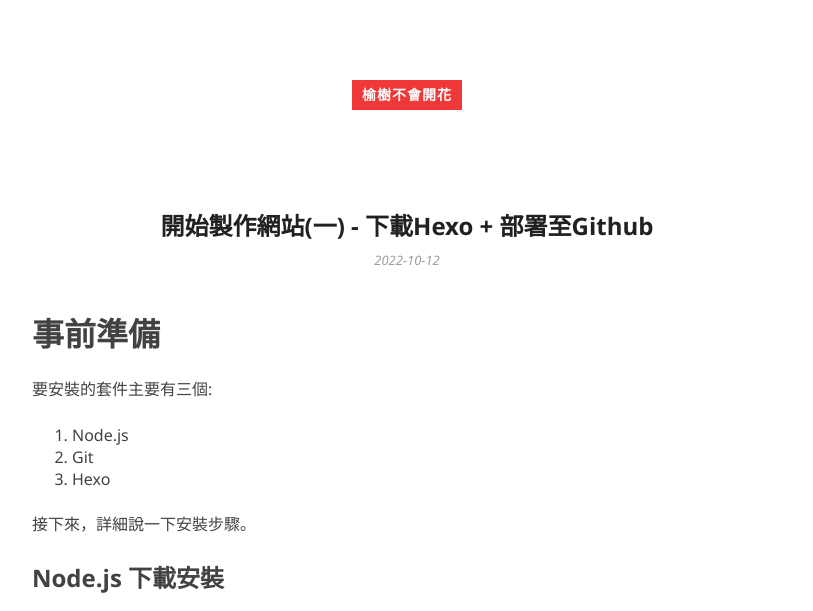
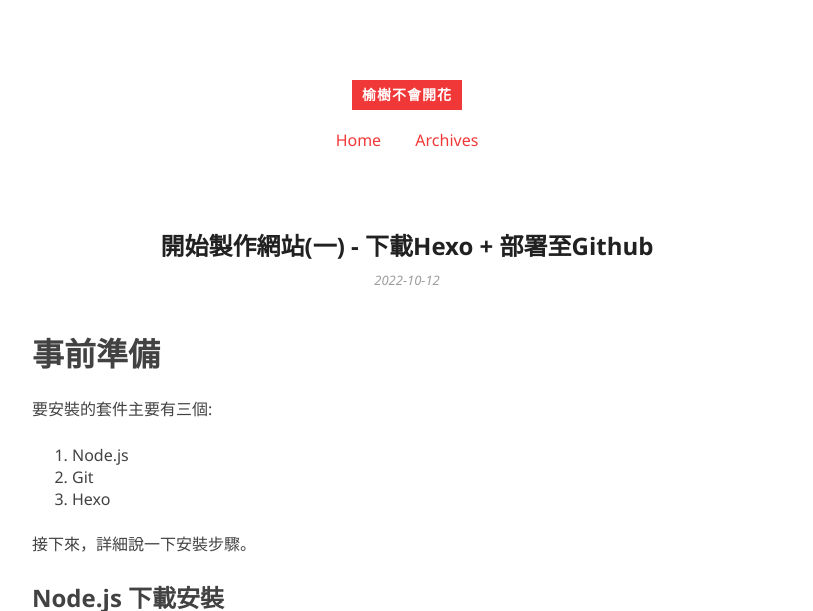
Before and after one commit to yutree870825/yutree870825.github.io, a plain HTML site: page 2022/10/12/create_my_site_1/index.html in a window 1280 px wide. Shown: the top 611 px of the page, without its empty margins (233-1046 px from the left). Drawn offline with Linux system fonts and the light colour scheme.

Commit message:
Site updated: 2022-10-18 22:26:55

```diff
--- a/2022/10/12/create_my_site_1/index.html
+++ b/2022/10/12/create_my_site_1/index.html
@@ -58,6 +58,10 @@ Node.js 下載安裝進入下載頁面https://nodejs.org/zh-tw/download/，並
   </div>
   <nav class="site-navigation">
     <ul>
+
+        <li><a href="/">Home</a></li>
+
+        <li><a href="/archives">Archives</a></li>
 
     </ul>
   </nav>
```
Also changed, not shown: archives/2022/10/index.html (+4 -0 lines), archives/2022/index.html (+4 -0 lines), archives/index.html (+4 -0 lines), categories/開始製作網站/index.html (+4 -0 lines), index.html (+4 -0 lines), tags/github/index.html (+4 -0 lines), tags/hexo/index.html (+4 -0 lines), tags/website/index.html (+4 -0 lines).
